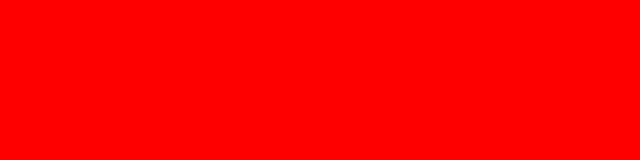
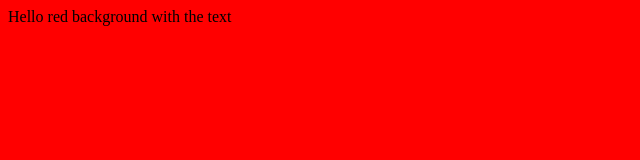
Before and after one commit to amandeep27/gitRepo, a plain HTML site: page index.html in a window 1280 px wide. Shown: the whole page, without its empty margins (0-640 px from the left). Drawn offline with Linux system fonts and the light colour scheme.

Commit message:
adding text alongwith red bg

```diff
--- a/index.html
+++ b/index.html
@@ -1,3 +1,5 @@
 <html>
-    <body bgcolor="red"></body>
+    <body bgcolor="red">
+        <p>Hello red background with the text</p>
+    </body>
 </html>
```
